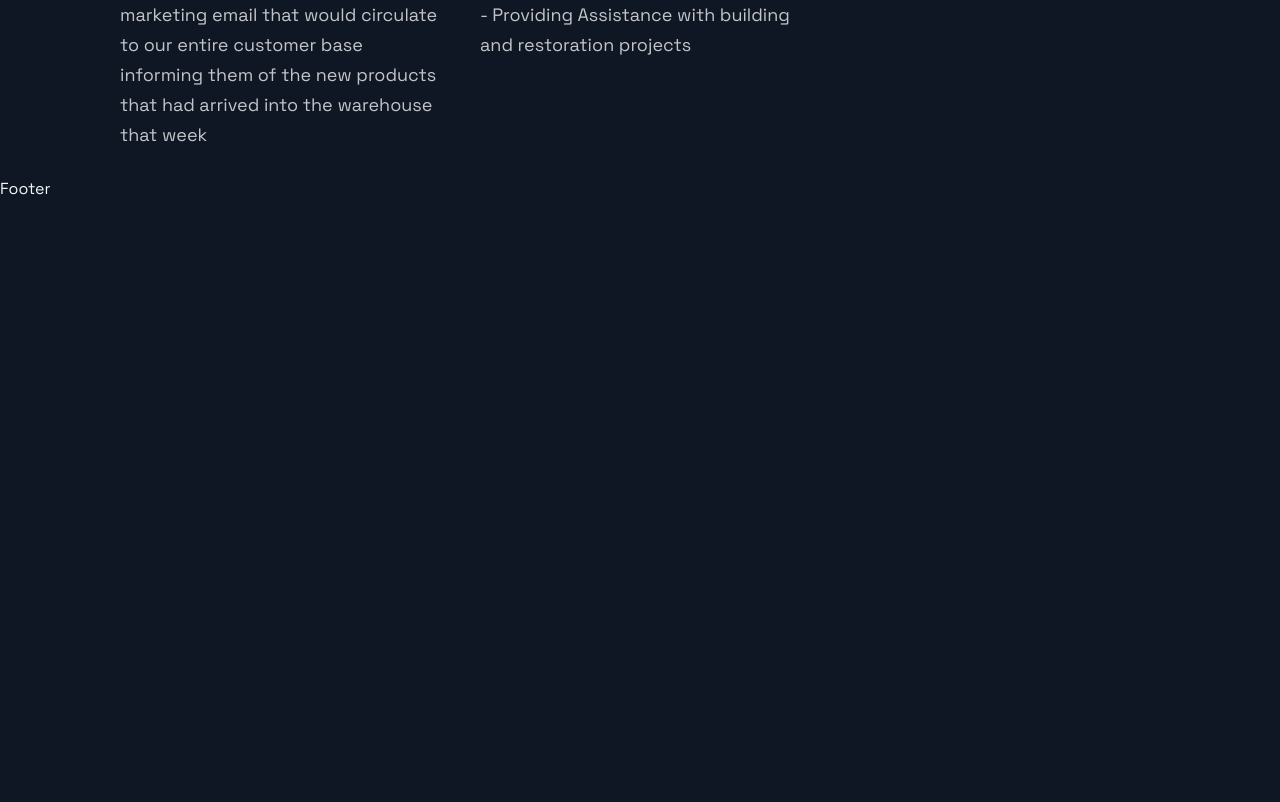
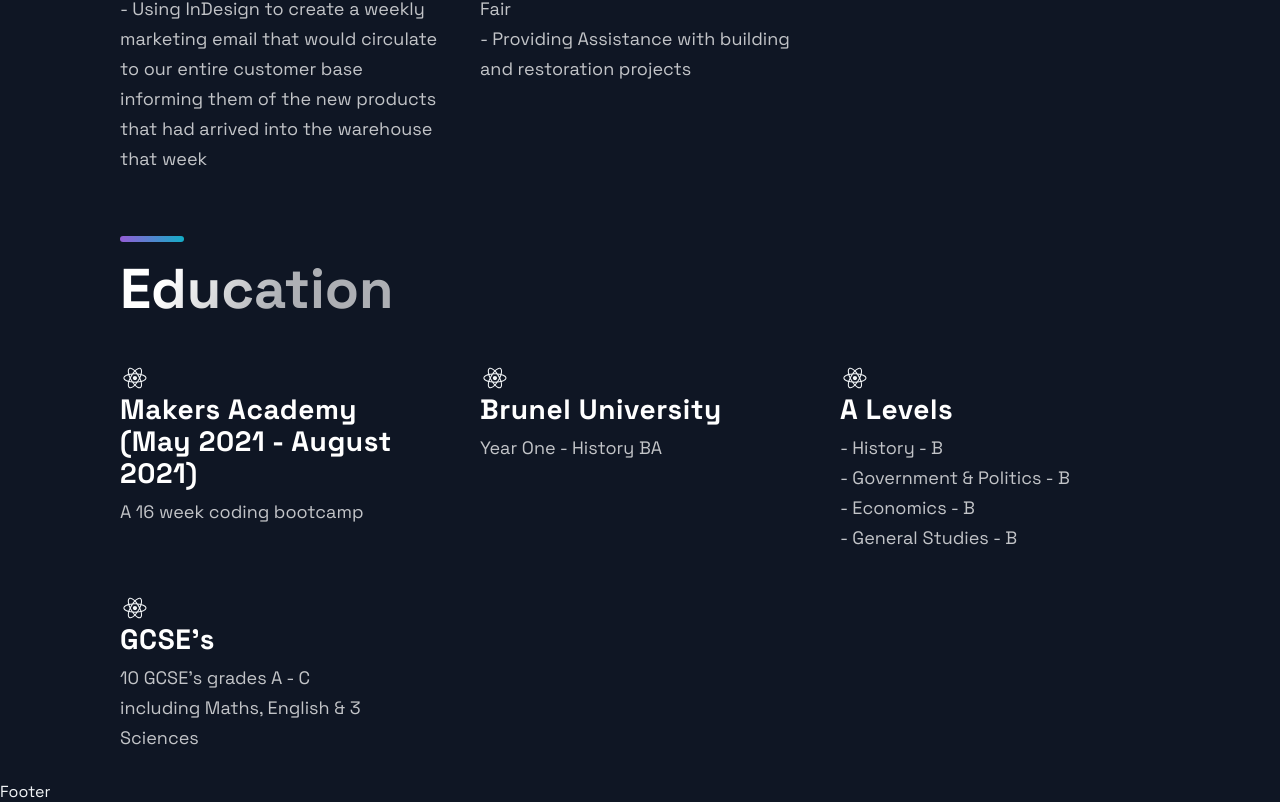
Before and after one commit to SeanEmmers/portfolio, a Next.js app: page / in a window 1280 px wide. Shown: the part 3796-4598 px from the top of the page. Before the commit the page ends 3995 px from the top, so only its background shows below. Built offline with nearby package versions, Linux system fonts and the light colour scheme.

Commit message:
education

```diff
--- a/src/components/AboutMe/AboutMe.js
+++ b/src/components/AboutMe/AboutMe.js
@@ -2,12 +2,12 @@
 import { ListTitle } from './AboutMeStyles';
 import { List, ListContainer, ListItem, ListParagraph } from '../Technologies/TechnologiesStyles';
 import { Section, SectionDivider, SectionText, SectionTitle } from '../../styles/GlobalComponents';
-import { TimeLineData } from '../../constants/constants';
 
 const AboutMe = () => {
 
   return (
     <Section id='about'>
+      <SectionDivider /><br/>
       <SectionTitle>About Me</SectionTitle>
       <SectionText>
         A couple of short sentences about who you are as a developer
--- a/src/components/Education/Education.js
+++ b/src/components/Education/Education.js
@@ -0,0 +1,58 @@
+import React from 'react';
+import { DiFirebase, DiReact } from 'react-icons/di';
+import { Section, SectionDivider, SectionText, SectionTitle } from '../../styles/GlobalComponents';
+import { List, ListContainer, ListItem, ListParagraph, ListTitle } from './EducationStyles';
+
+const Education = () => {
+  return(
+    <Section id='education'>
+      <SectionDivider /><br/>
+      <SectionTitle>Education</SectionTitle>
+      <List>
+      <ListItem>
+        <DiReact size='3rem' />
+        <ListContainer>
+          <ListTitle>Makers Academy <br/> (May 2021 - August 2021)</ListTitle>
+          <ListParagraph>
+            A 16 week coding bootcamp<br/>
+          </ListParagraph>
+        </ListContainer>
+      </ListItem>
+      <ListItem>
+        <DiReact size='3rem' />
+        <ListContainer>
+          <ListTitle>Brunel University<br/></ListTitle>
+          <ListParagraph>
+            Year One - History BA
+          </ListParagraph>
+        </ListContainer>
+      </ListItem>
+      <ListItem>
+        <DiReact size='3rem' />
+        <ListContainer>
+          <ListTitle>A Levels <br/></ListTitle>
+          <ListParagraph>
+            - History - B<br/>
+            - Government & Politics - B<br/>
+            - Economics - B<br/>
+            - General Studies - B<br/>
+          </ListParagraph>
+        </ListContainer>
+      </ListItem>
+      <ListItem>
+        <DiReact size='3rem' />
+        <ListContainer>
+          <ListTitle>GCSE's <br/></ListTitle>
+          <ListParagraph>
+            10 GCSE's grades A - C<br/>
+            including Maths, English & 3 Sciences
+
+          </ListParagraph>
+        </ListContainer>
+      </ListItem>
+      </List>
+    </Section>
+  )
+}
+
+export default Education;
--- a/src/components/Education/EducationStyles.js
+++ b/src/components/Education/EducationStyles.js
@@ -0,0 +1,133 @@
+import styled from 'styled-components'
+
+export const ImageContainer = styled.div`
+  text-align: center;
+  background-image: radial-gradient(50% 50% at 50% 50%, rgba(79, 108, 176, 0.25) 53.8%, rgba(79, 108, 176, 0) 100%);
+  width: 100%;
+  padding: 60px;
+  margin-top: 48px;
+  display: flex;
+  flex-direction: column;
+  align-items: center;
+  justify-content: center;
+
+  @media ${props => props.theme.breakpoints.lg} {
+    background-image: none;
+    padding: 0;
+    margin-top: 40px;
+  }
+  @media ${props => props.theme.breakpoints.md} {
+    background-image: none;
+    padding: 0;
+    margin-top: 16px;
+  }
+`
+
+export const MainImage = styled.img`
+  width: 100%;
+`
+
+export const List = styled.ul`
+  list-style-type: none;
+  display: grid;
+  grid-template-columns: repeat(3, 1fr);
+  gap: 40px;
+  margin: 3rem 0;
+
+  @media ${props => props.theme.breakpoints.lg}{
+    margin: 64px 0;
+  }
+
+  @media ${props => props.theme.breakpoints.md}{
+    margin: 64px 0;
+    gap: 24px
+  }
+
+  @media ${props => props.theme.breakpoints.sm}{
+    display: flex;
+    flex-direction: column;
+    margin: 32px 0;
+  }
+`
+
+export const ListContainer = styled.div`
+  display: flex;
+  flex-direction: column;
+
+  @media ${props => props.theme.breakpoints.sm}{
+    display: flex;
+    margin-left: 18px;
+  }
+`
+
+export const ListTitle = styled.h4`
+  font-weight: 700;
+  font-size: 28px;
+  line-height: 32px;
+  letter-spacing: 0.02em;
+  color: #FFFFFF;
+  margin-bottom: 8px;
+
+@media ${props => props.theme.breakpoints.md}{
+  font-size: 24px;
+  line-height: 28px;
+}
+
+@media ${props => props.theme.breakpoints.sm}{
+  font-size: 20px;
+  line-height: 28px;
+  letter-spacing: 0.02em;
+  margin-bottom: 4px;
+}
+`
+
+export const ListParagraph = styled.p`
+  font-size: 18px;
+  line-height: 30px;
+  color: rgba(255, 255, 255, 0.75);
+
+  @media ${props => props.theme.breakpoints.md}{
+    font-size: 16px;
+    line-height: 28px;
+  }
+
+  @media ${props => props.theme.breakpoints.sm}{
+    font-size: 14px;
+    line-height: 22px;
+  }
+`
+
+export const ListItem = styled.li`
+  max-width: 320px;
+  display: flex;
+  flex-direction: column;
+
+@media ${props => props.theme.breakpoints.md}{
+  max-width: 203px;
+}
+
+@media ${props => props.theme.breakpoints.sm}{
+  margin-bottom: 14px;
+  max-width: 320px;
+  flex-direction: row;
+}
+`
+
+export const ListIcon = styled.img`
+  display: block;
+  width: 48px;
+  height: 48px;
+  margin-bottom: 10px;
+
+  @media ${props => props.theme.breakpoints.md}{
+    width: 40px;
+    height: 40px;
+    margin-bottom: 8px;
+  }
+
+  @media ${props => props.theme.breakpoints.sm}{
+    width: 32px;
+    height: 32px;
+    margin-bottom: 0px;
+  }
+`
--- a/src/pages/index.js
+++ b/src/pages/index.js
@@ -17,6 +17,7 @@
       <Projects />
       <Technologies />
       <AboutMe />
+      <Education/>
     </Layout>
   );
 };
```
